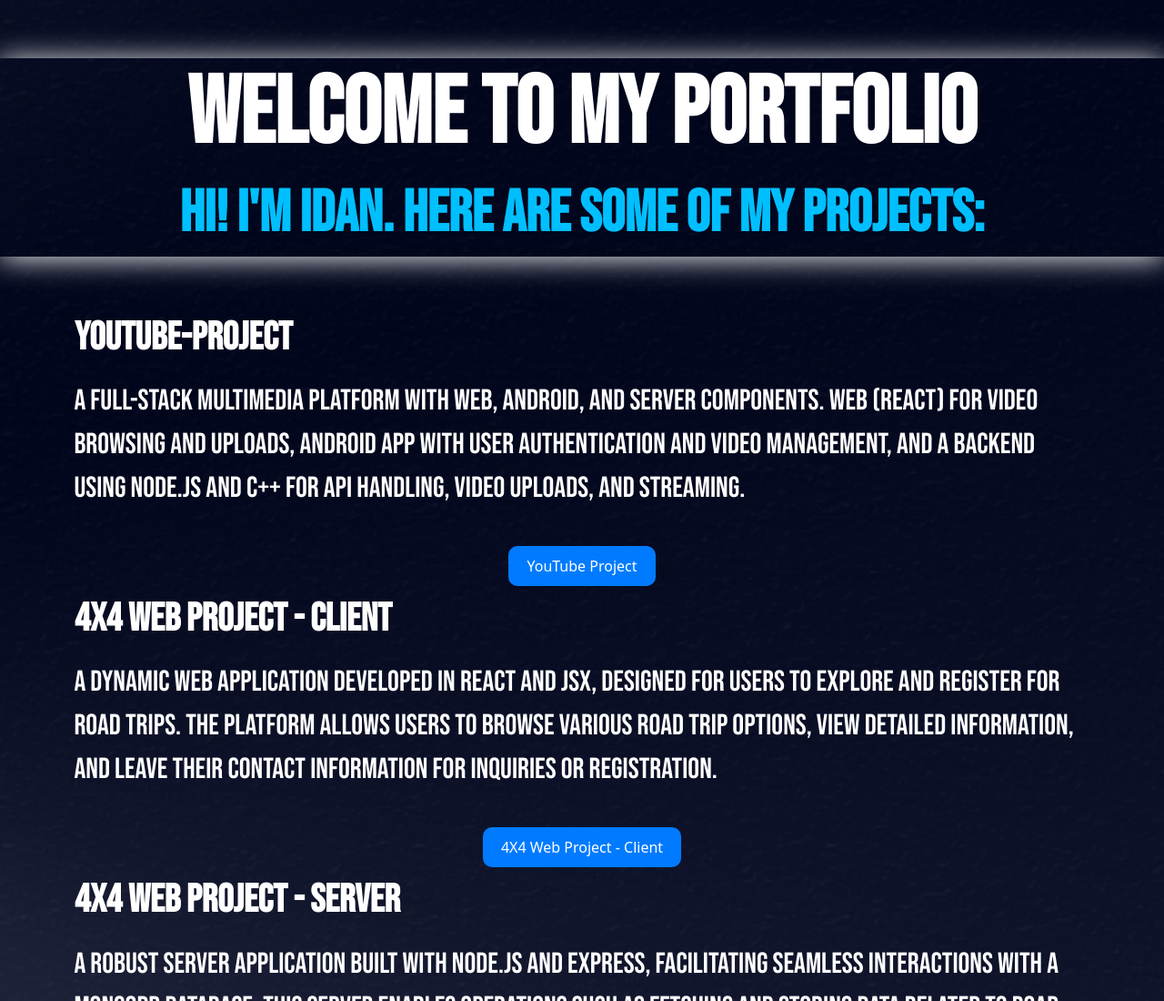
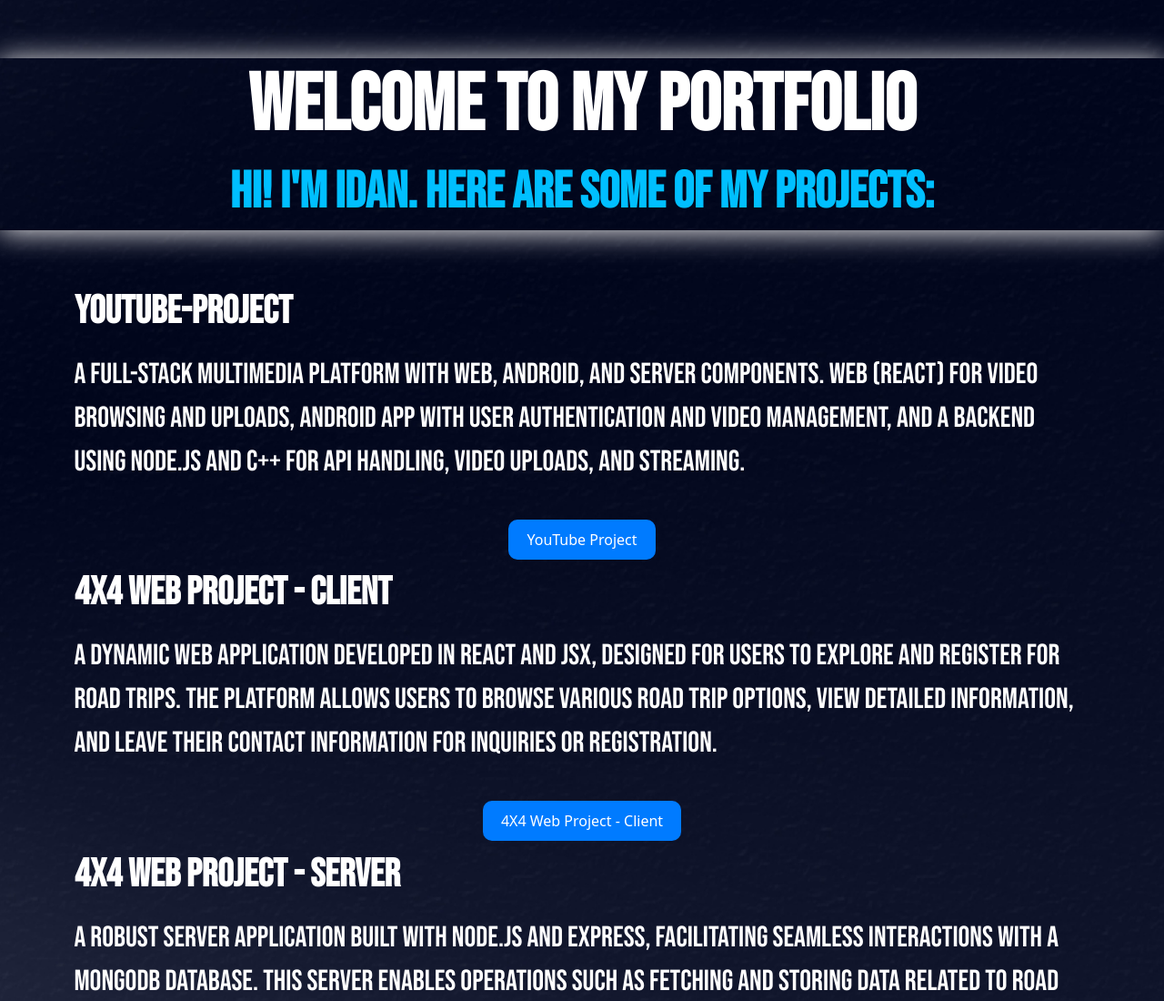
Before and after one commit to IdanPuah/IdanPuah.github.io, a plain HTML site: page index.html in a window 1280 px wide. Shown: the top 1100 px of the page at 91% size. Drawn offline with nearby package versions, Linux system fonts and the light colour scheme.

Commit message:
Update styles.css

```diff
--- a/styles.css
+++ b/styles.css
@@ -15,7 +15,7 @@
     color: white; /* Set the text color to white */
     font-family: 'Bebas Neue', sans-serif;
     font-weight: bold;
-    font-size: 6.5rem; /* Set the font size to 3rem */
+    font-size: 5.5rem; /* Set the font size to 3rem */
     text-align: center;
 }
 
@@ -23,7 +23,7 @@
     color: #00BFFF; /* Set the text color to white */
     font-family: 'Bebas Neue', sans-serif;
     font-weight: bold;
-    font-size: 4.0rem; /* Set the font size to 2rem */
+    font-size: 3.5rem; /* Set the font size to 2rem */
     text-align: center;
 }
 
```
